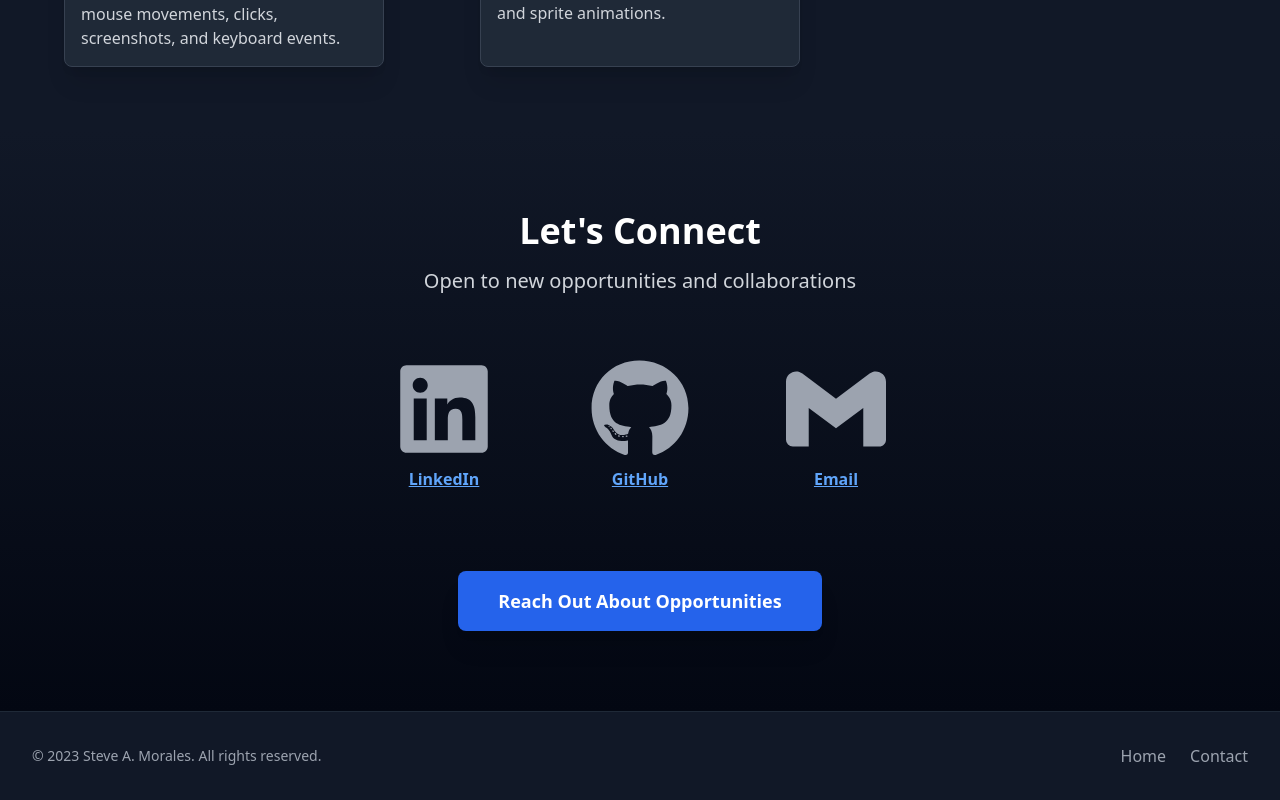
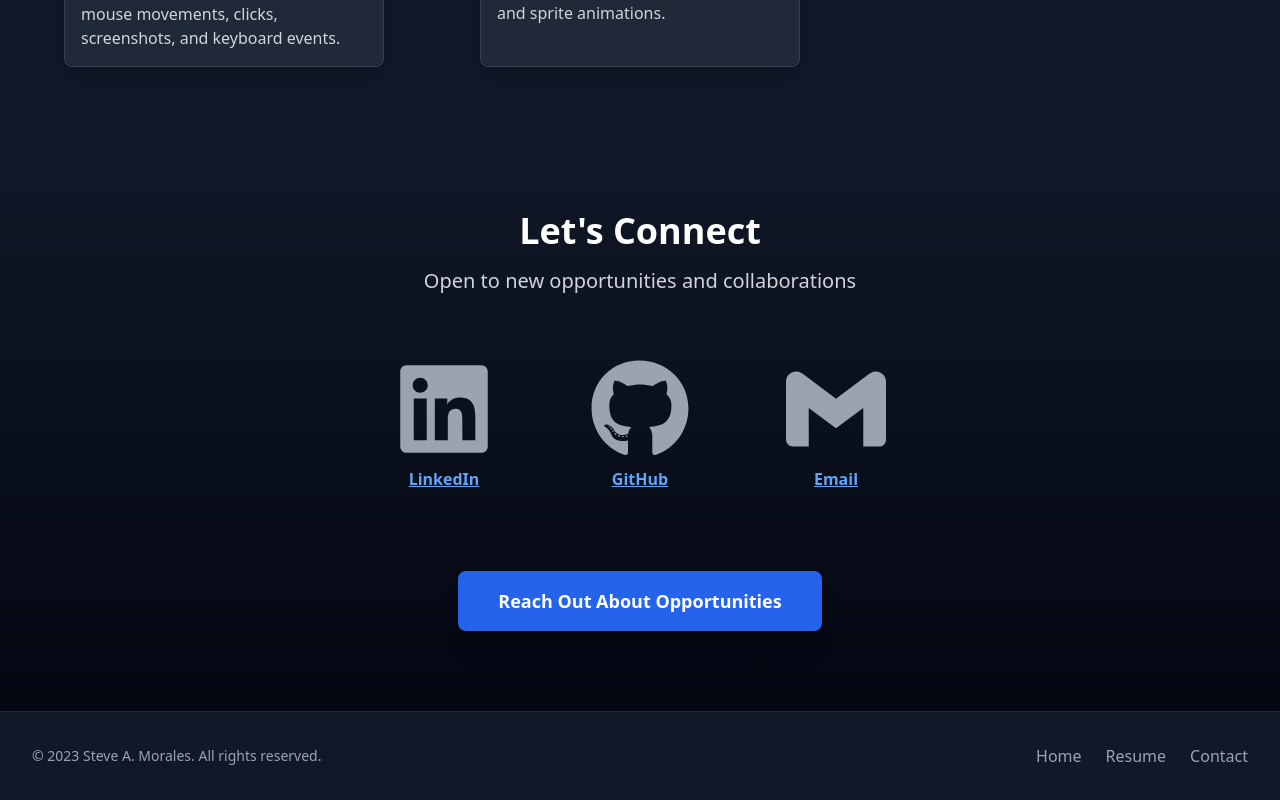
Before and after one commit to Steve-Morales/steve-morales, a React (Create React App) app: page / in a window 1280 px wide. Shown: the part 3564-4364 px from the top of the page. Built offline with nearby package versions, Linux system fonts and the light colour scheme.

Commit message:
Updated Footer.jsx

```diff
--- a/src/components/Footer.jsx
+++ b/src/components/Footer.jsx
@@ -18,6 +18,11 @@ const Footer = () => {
                 </a>
               </li>
               <li>
+                <a href="/resume" className="text-gray-400 hover:text-white transition-colors duration-300">
+                  Resume
+                </a>
+              </li>
+              <li>
                 <a href="/contact" className="text-gray-400 hover:text-white transition-colors duration-300">
                   Contact
                 </a>
```
